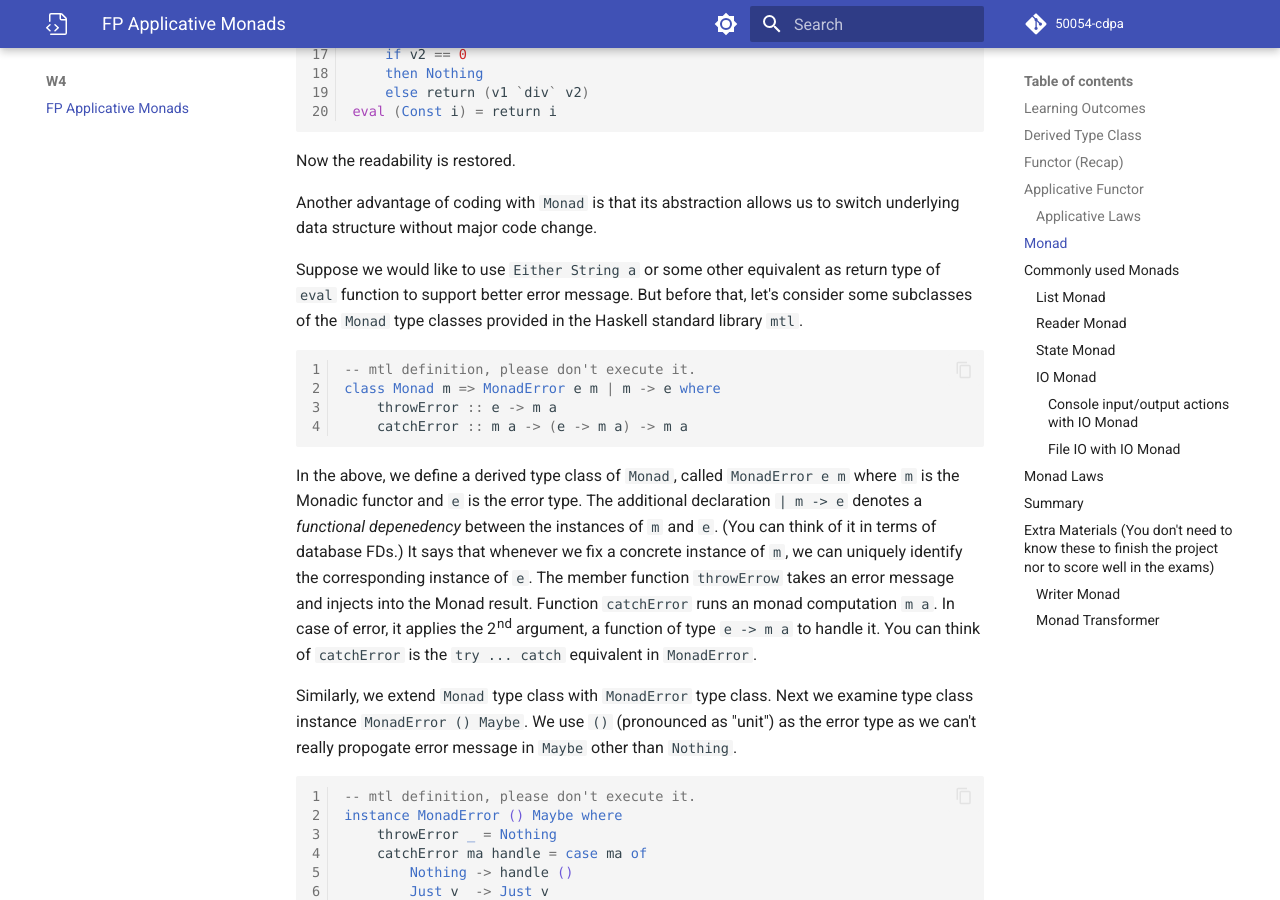
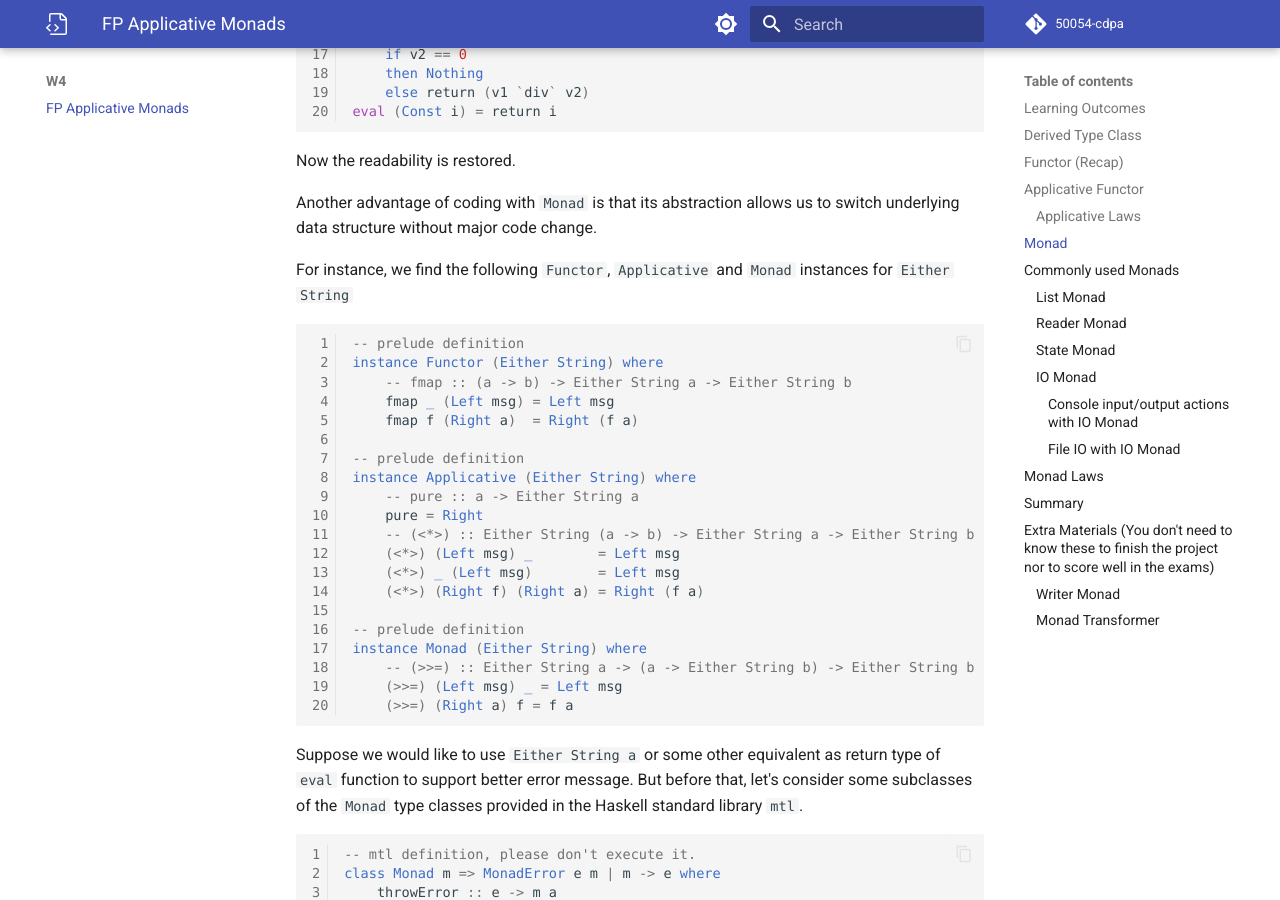
Before and after one commit to 50054-cdpa/notes, an MkDocs documentation site: the page built from docs/fp_applicative_monad.md, in a window 1280 px wide and 900 px high, scrolled down 7091 px. Built offline with MkDocs 1.6.1 and Material for MkDocs 9.7.7, drawn with Linux system fonts in a browser that asks for light colours; some web fonts are replaced; comment, search, counter and statistics services are not loaded.

Commit message:
added Either String Functor, Applicative, Monad

````diff
--- a/docs/fp_applicative_monad.md
+++ b/docs/fp_applicative_monad.md
@@ -327,7 +327,34 @@ Now the readability is restored.
 
 Another advantage of coding with `Monad` is that its abstraction allows us to switch underlying data structure without major code change.
 
-Suppose we would like to use `Either String a` or some other equivalent as return type of `eval` function to support better error message. But before that, let's consider some subclasses of the `Monad` type classes provided in the Haskell standard library `mtl`.
+
+For instance, we find the following `Functor`, `Applicative` and `Monad` instances for `Either String`
+
+```hs
+-- prelude definition
+instance Functor (Either String) where
+    -- fmap :: (a -> b) -> Either String a -> Either String b
+    fmap _ (Left msg) = Left msg
+    fmap f (Right a)  = Right (f a)
+
+-- prelude definition
+instance Applicative (Either String) where
+    -- pure :: a -> Either String a
+    pure = Right
+    -- (<*>) :: Either String (a -> b) -> Either String a -> Either String b
+    (<*>) (Left msg) _        = Left msg
+    (<*>) _ (Left msg)        = Left msg
+    (<*>) (Right f) (Right a) = Right (f a)
+
+-- prelude definition
+instance Monad (Either String) where
+    -- (>>=) :: Either String a -> (a -> Either String b) -> Either String b
+    (>>=) (Left msg) _ = Left msg
+    (>>=) (Right a) f = f a
+```
+
+Suppose we would like to use `Either String a` or some other equivalent as return type of `eval` function to support better error message.
+But before that, let's consider some subclasses of the `Monad` type classes provided in the Haskell standard library `mtl`.
 
 ```hs
 -- mtl definition, please don't execute it.
````
